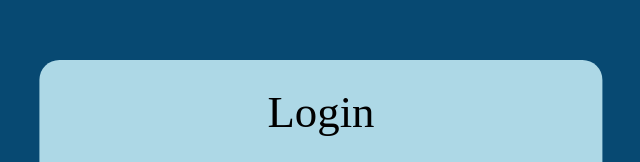
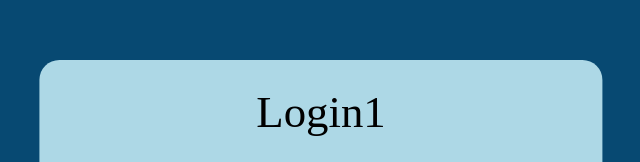
Before and after one commit to LuciaValverdeCP/ObligatorioLuciaValverde2023, a plain HTML site: page index.html in a window 1280 px wide. Shown: the part 184-346 px from the top of the page, without its empty margins (319-959 px from the left). Drawn offline with Linux system fonts and the light colour scheme.

Commit message:
Update index.html

```diff
--- a/index.html
+++ b/index.html
@@ -104,7 +104,7 @@
 
     <div class="div" id="divLoginUsuario">
         <div class="titulo">
-            Login
+            Login1
         </div>
         <div class="fila">
             <table class="izquierda">
```
